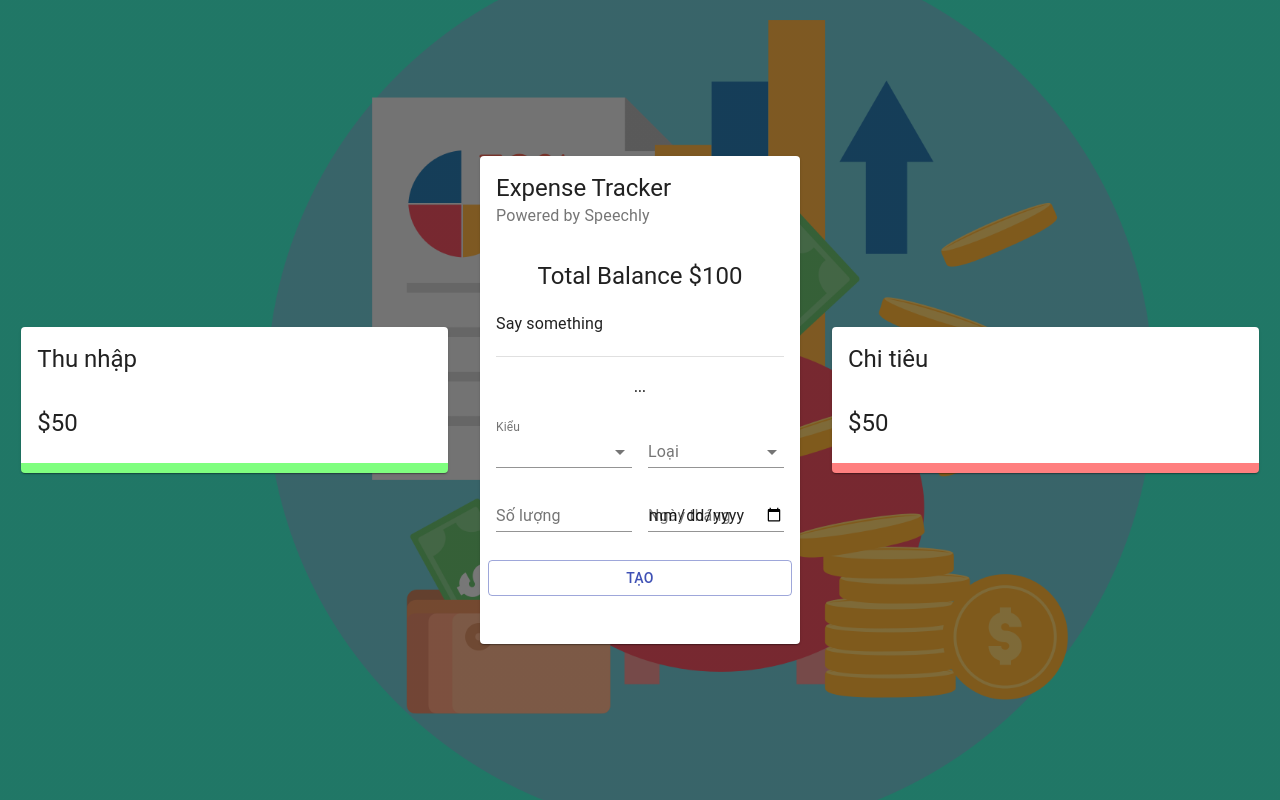
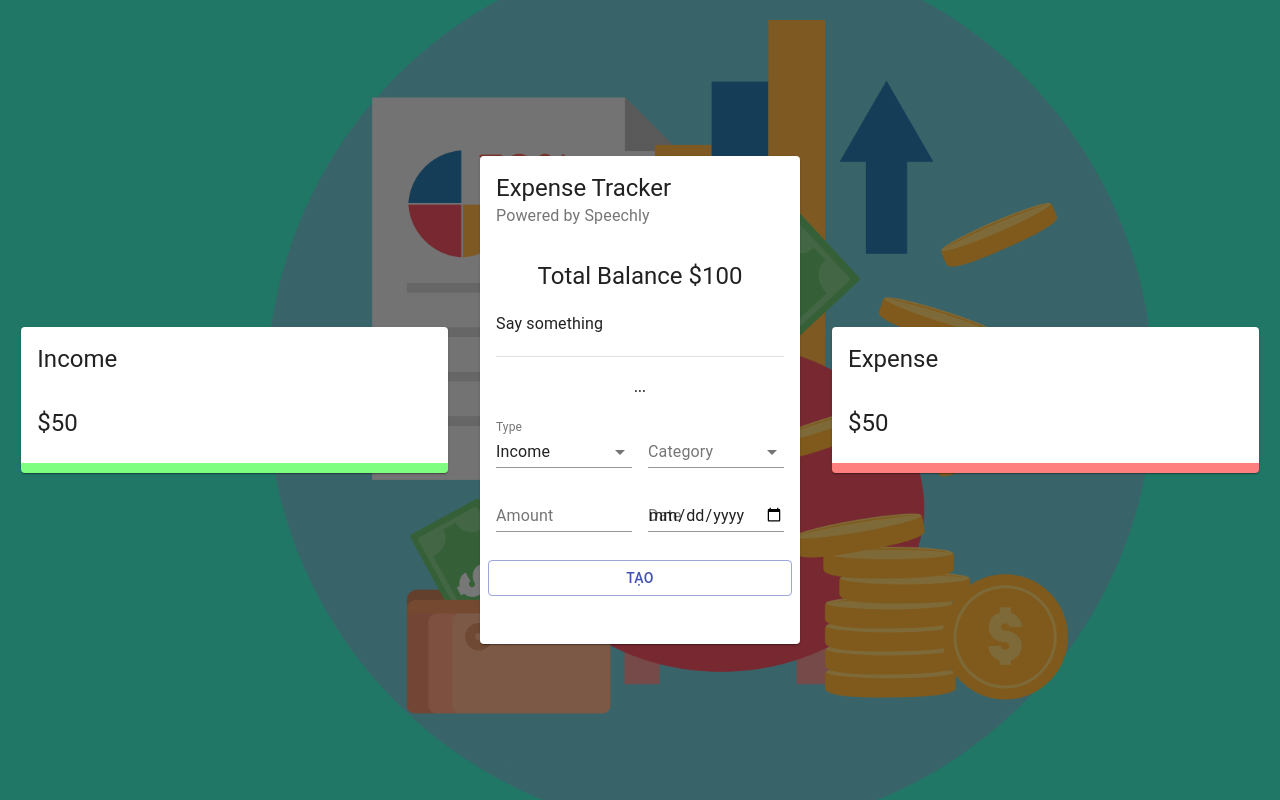
Before and after one commit to kenkaneki2398/expense-management-web, a React (Create React App) app: page / in a window 1280 px wide. Built offline with nearby package versions, Linux system fonts and the light colour scheme.

Commit message:
adjust language

```diff
--- a/src/App.js
+++ b/src/App.js
@@ -18,13 +18,13 @@ const App = () => {
         style={{ height: "100vh" }}
       >
         <Grid item xs={12} sm={4}>
-          <Details title="Thu nhập" />
+          <Details title="Income" />
         </Grid>
         <Grid item xs={12} sm={3}>
           <Main />
         </Grid>
         <Grid item xs={12} sm={4}>
-          <Details title="Chi tiêu" />
+          <Details title="Expense" />
         </Grid>
       </Grid>
     </div>
--- a/src/components/Details/Details.jsx
+++ b/src/components/Details/Details.jsx
@@ -9,7 +9,7 @@ const Details = ({ title }) => {
 
   return (
     <div>
-      <Card className={title === "Thu nhập" ? classes.income : classes.expense}>
+      <Card className={title === "Income" ? classes.income : classes.expense}>
         <CardHeader title={title} />
         <CardContent>
           <Typography variant="h5">$50</Typography>
--- a/src/components/Main/Form/Form.jsx
+++ b/src/components/Main/Form/Form.jsx
@@ -19,7 +19,7 @@ import useStyles from "./styles";
 const initialState = {
   amount: "",
   category: "",
-  type: "Thu nhập",
+  type: "Income",
   date: formatDate(new Date()),
 };
 
@@ -50,19 +50,19 @@ const Form = () => {
       </Grid>
       <Grid item xs={6}>
         <FormControl fullWidth>
-          <InputLabel>Kiểu</InputLabel>
+          <InputLabel>Type</InputLabel>
           <Select
             value={formData.type}
             onChange={(e) => setFormData({ ...formData, type: e.target.value })}
           >
-            <MenuItem value="Income">Thu nhập</MenuItem>
-            <MenuItem value="Expense">Chi tiêu</MenuItem>
+            <MenuItem value="Income">Income</MenuItem>
+            <MenuItem value="Expense">Expense</MenuItem>
           </Select>
         </FormControl>
       </Grid>
       <Grid item xs={6}>
         <FormControl fullWidth>
-          <InputLabel>Loại</InputLabel>
+          <InputLabel>Category</InputLabel>
           <Select
             value={formData.category}
             onChange={(e) =>
@@ -76,7 +76,7 @@ const Form = () => {
       <Grid item xs={6}>
         <TextField
           type="number"
-          label="Số lượng"
+          label="Amount"
           onChange={(e) => setFormData({ ...formData, amount: e.target.value })}
           fullWidth
         />
@@ -84,7 +84,7 @@ const Form = () => {
       <Grid item xs={6}>
         <TextField
           type="date"
-          label="Ngày tháng"
+          label="Date"
           onChange={(e) => setFormData({ ...formData, date: formatDate(e.target.value) })}
           fullWidth
         />
--- a/src/components/Main/List/List.jsx
+++ b/src/components/Main/List/List.jsx
@@ -32,7 +32,7 @@ const List = () => {
             <ListItemAvatar>
               <Avatar
                 className={
-                  transaction.type === "Thu nhập"
+                  transaction.type === "Income"
                     ? classes.avatarIncome
                     : classes.avatarExpense
                 }
```
Also changed, not shown: 1 other file (tests, documents, lock files or other folders).
